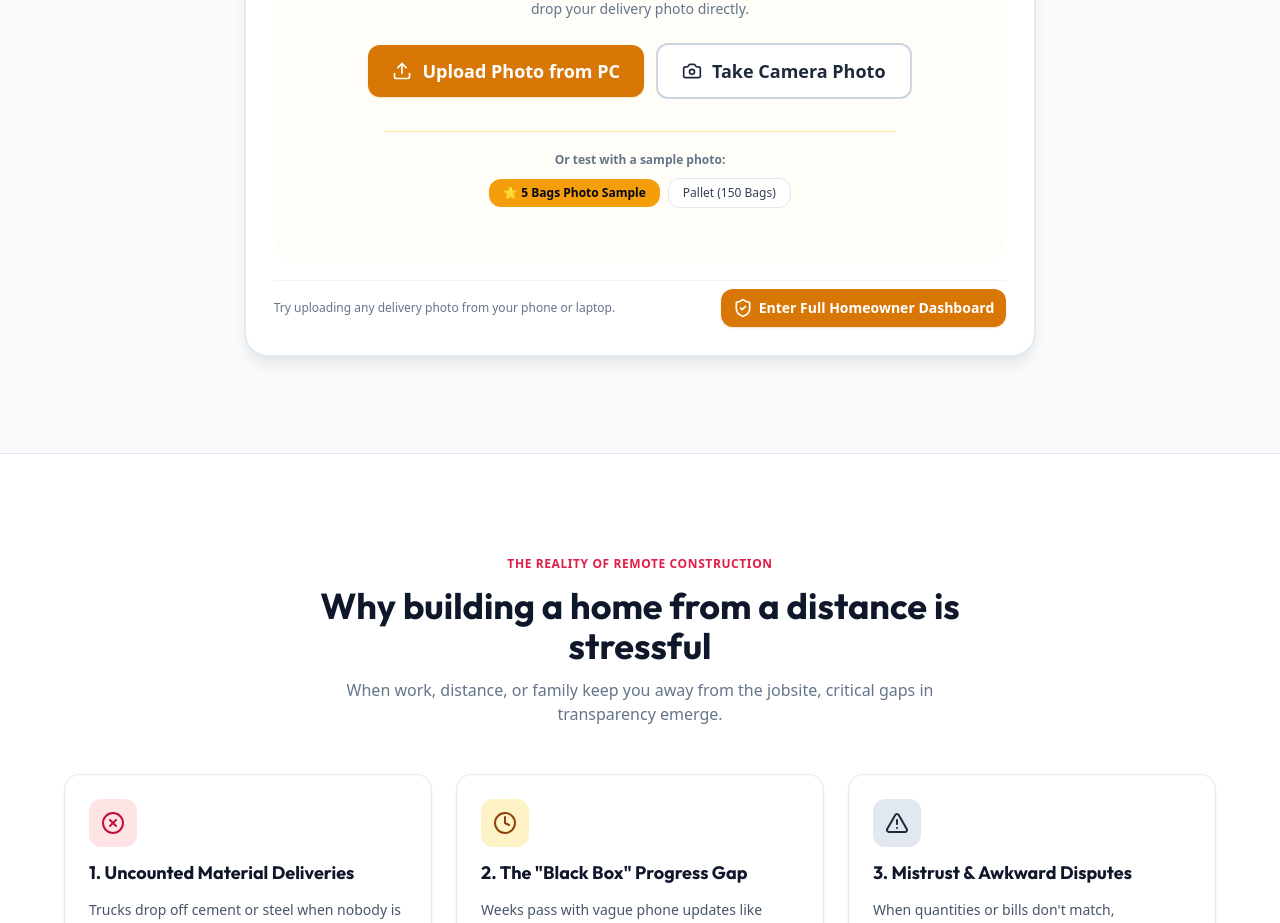
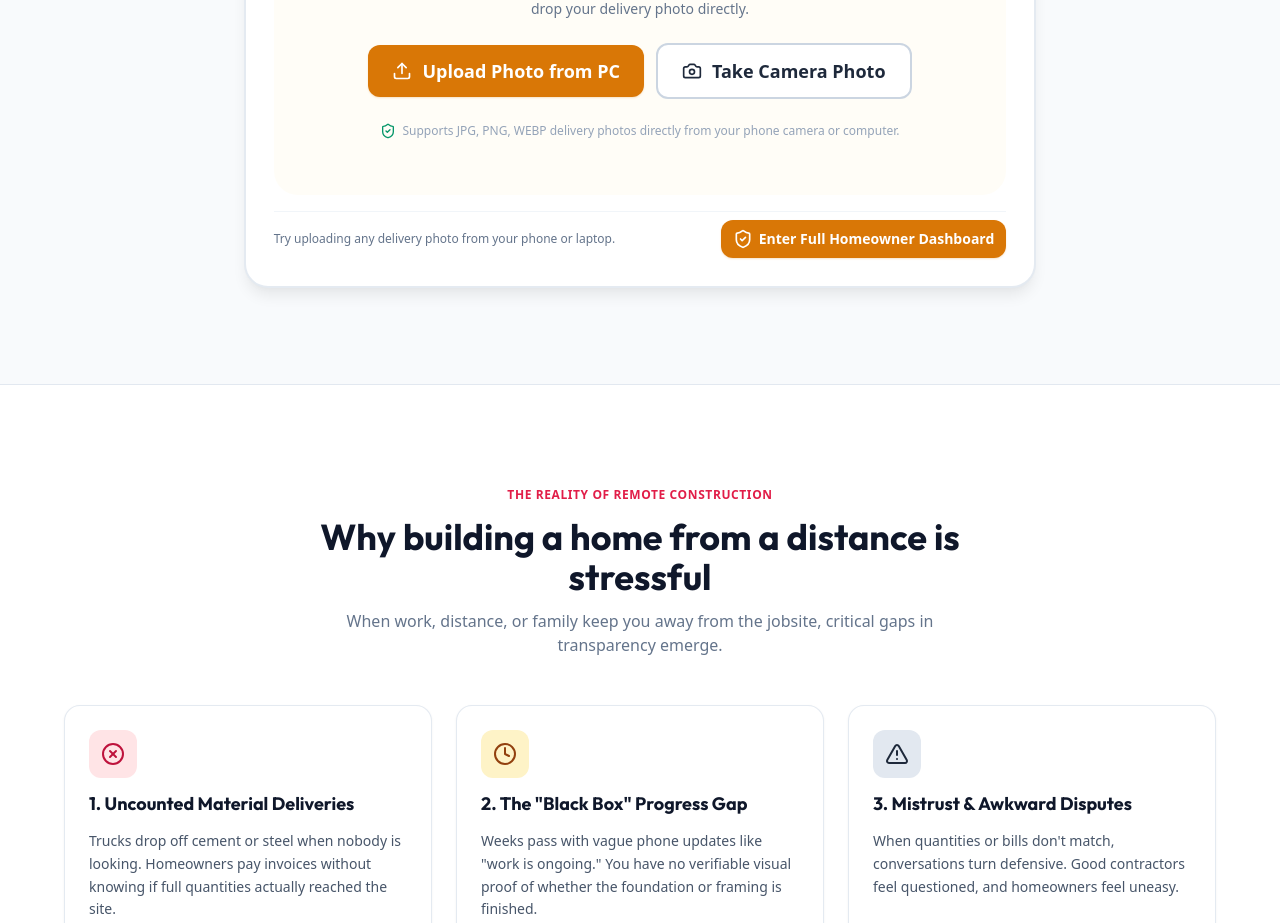
Before and after one commit to Sharmaditya2007/Buildguard, a React (Vite) app in the folder frontend/: page / in a window 1280 px wide. Shown: the part 949-1872 px from the top of the page. Built offline with nearby package versions, Linux system fonts and the light colour scheme.

Commit message:
feat: remove sample photos buttons from website for authentic upload experience

```diff
--- a/frontend/src/components/common/AiBagCounter.jsx
+++ b/frontend/src/components/common/AiBagCounter.jsx
@@ -326,35 +326,10 @@ export const AiBagCounter = ({
             </Button>
           </div>
 
-          <div className="mt-8 pt-5 border-t border-amber-200/80 w-full max-w-lg">
-            <span className="text-xs font-bold text-slate-500 block mb-2.5">
-              Or test with a sample photo:
-            </span>
-            <div className="flex flex-wrap items-center justify-center gap-2">
-              <button
-                type="button"
-                onClick={(e) => {
-                  e.stopPropagation();
-                  setImageSrc('/cement-5-bags.jpg');
-                  analyzeImageContent('/cement-5-bags.jpg', '5_Cement_Bags_Delivery.jpg', true);
-                }}
-                className="px-3.5 py-1.5 bg-amber-500 hover:bg-amber-400 text-slate-950 text-xs font-extrabold rounded-xl shadow-xs transition cursor-pointer"
-              >
-                ⭐ 5 Bags Photo Sample
-              </button>
-              <button
-                type="button"
-                onClick={(e) => {
-                  e.stopPropagation();
-                  setImageSrc('https://images.unsplash.com/photo-1589939705384-5185137a7f0f?w=800&auto=format&fit=crop&q=60');
-                  analyzeImageContent('https://images.unsplash.com/photo-1589939705384-5185137a7f0f?w=800&auto=format&fit=crop&q=60', 'Cement_Pallet_150.jpg', false);
-                }}
-                className="px-3.5 py-1.5 bg-white border border-slate-200 hover:bg-slate-50 text-slate-700 text-xs font-medium rounded-xl shadow-2xs transition cursor-pointer"
-              >
-                Pallet (150 Bags)
-              </button>
-            </div>
-          </div>
+          <p className="text-xs text-slate-400 mt-6 flex items-center gap-1.5">
+            <ShieldCheck className="w-4 h-4 text-emerald-600 inline" />
+            Supports JPG, PNG, WEBP delivery photos directly from your phone camera or computer.
+          </p>
         </div>
       ) : (
         /* State 2: Shown ONLY AFTER uploading the image */
@@ -496,42 +471,13 @@ export const AiBagCounter = ({
 
         {/* Bottom File Info Bar */}
         <div className="absolute bottom-2 left-2 right-2 bg-slate-900/80 backdrop-blur text-white text-xs px-3 py-1.5 rounded-xl flex items-center justify-between z-20">
-          <span className="truncate max-w-[200px] text-slate-300 font-mono text-[11px]">
-            {fileName || 'Preset: UltraTech Cement Pallet'}
+          <span className="truncate max-w-[250px] text-slate-300 font-mono text-[11px]">
+            {fileName || 'Delivery Site Inspection Photo'}
           </span>
           <span className="font-bold text-amber-400">
             {boundingBoxes.length} visible bags tracked
           </span>
         </div>
-      </div>
-
-      {/* Quick Test Sample Photos */}
-      <div className="flex items-center gap-2 overflow-x-auto pb-1 text-xs text-slate-500">
-        <span className="font-bold flex-shrink-0 text-slate-600">Sample Photos:</span>
-        <button
-          onClick={() => analyzeImageContent('/cement-5-bags.jpg', '5_Cement_Bags_Delivery.jpg')}
-          className="px-2.5 py-1 bg-amber-500 hover:bg-amber-600 text-slate-950 font-extrabold rounded-lg transition cursor-pointer flex-shrink-0 shadow-xs flex items-center gap-1"
-        >
-          ⭐ 5 Bags (Your Photo)
-        </button>
-        <button
-          onClick={() => analyzeImageContent('https://images.unsplash.com/photo-1589939705384-5185137a7f0f?w=800&auto=format&fit=crop&q=60', 'Cement_Pallet_150.jpg')}
-          className="px-2.5 py-1 bg-slate-100 hover:bg-slate-200 text-slate-800 rounded-lg font-medium transition cursor-pointer flex-shrink-0"
-        >
-          Pallet (150 Bags)
-        </button>
-        <button
-          onClick={() => analyzeImageContent('https://images.unsplash.com/photo-1541888946425-d0fbb180c5f2?w=800&auto=format&fit=crop&q=60', 'Jobsite_Storage_Bags.jpg')}
-          className="px-2.5 py-1 bg-slate-100 hover:bg-slate-200 text-slate-800 rounded-lg font-medium transition cursor-pointer flex-shrink-0"
-        >
-          Site Stack (80 Bags)
-        </button>
-        <button
-          onClick={() => analyzeImageContent('https://images.unsplash.com/photo-1504307651254-35680f356dfd?w=800&auto=format&fit=crop&q=60', 'TMT_Steel_Trailer.jpg')}
-          className="px-2.5 py-1 bg-slate-100 hover:bg-slate-200 text-slate-800 rounded-lg font-medium transition cursor-pointer flex-shrink-0"
-        >
-          Steel Trailer
-        </button>
       </div>
 
       {/* AI Count Summary Card */}
```
